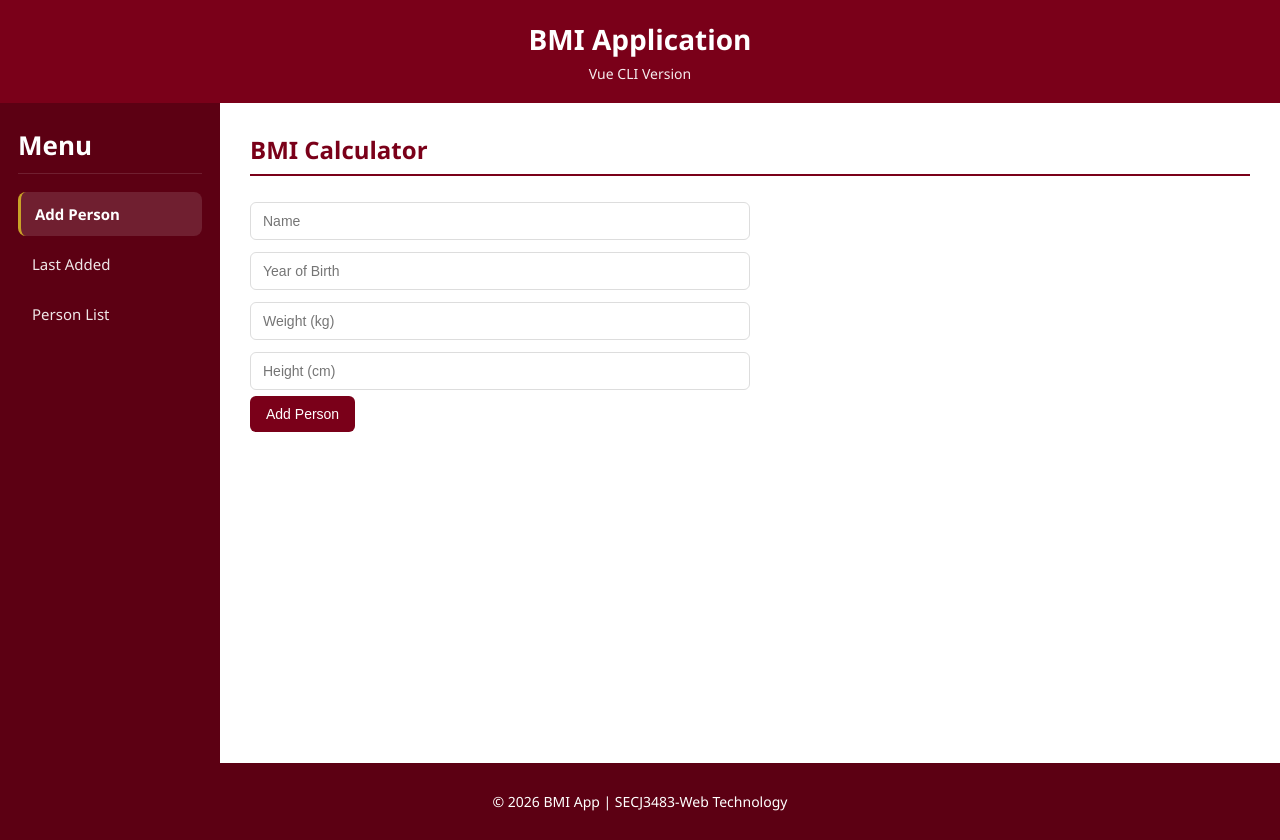
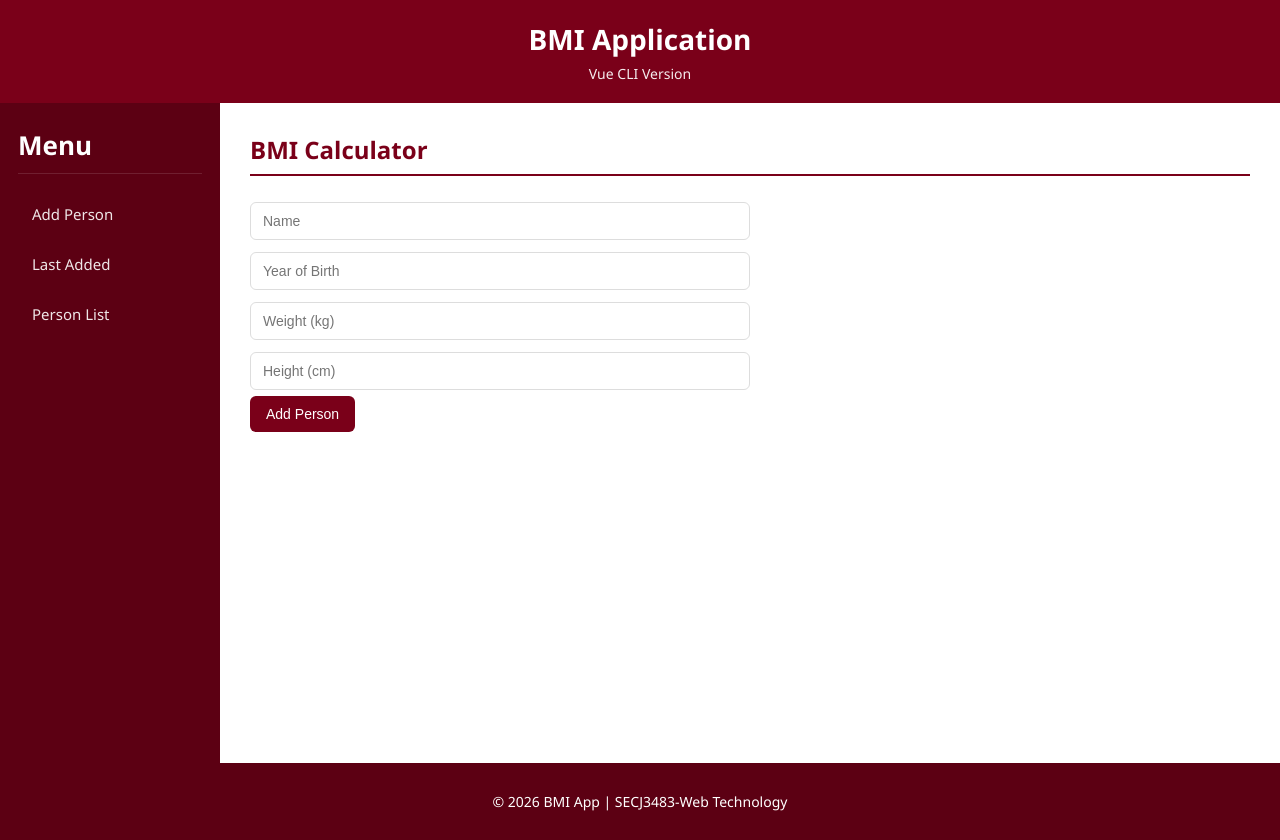
Before and after one commit to Hycarlss/Webtech_25262, a Vue app: page / in a window 1280 px wide. Built offline with nearby package versions, Linux system fonts and the light colour scheme.

Commit message:
Task 6 - use router-link

```diff
--- a/src/components/AppSidebar.vue
+++ b/src/components/AppSidebar.vue
@@ -3,9 +3,23 @@
     <h3>Menu</h3>
 
     <ul class="side-menu">
-      <li><a href="#" class="menu-link active">Add Person</a></li>
-      <li><a href="#" class="menu-link">Last Added</a></li>
-      <li><a href="#" class="menu-link">Person List</a></li>
+      <li>
+        <router-link to="/" class="menu-link">
+          Add Person
+        </router-link>
+      </li>
+
+      <li>
+        <router-link to="/last" class="menu-link">
+          Last Added
+        </router-link>
+      </li>
+
+      <li>
+        <router-link to="/list" class="menu-link">
+          Person List
+        </router-link>
+      </li>
     </ul>
   </div>
 </template>
```
